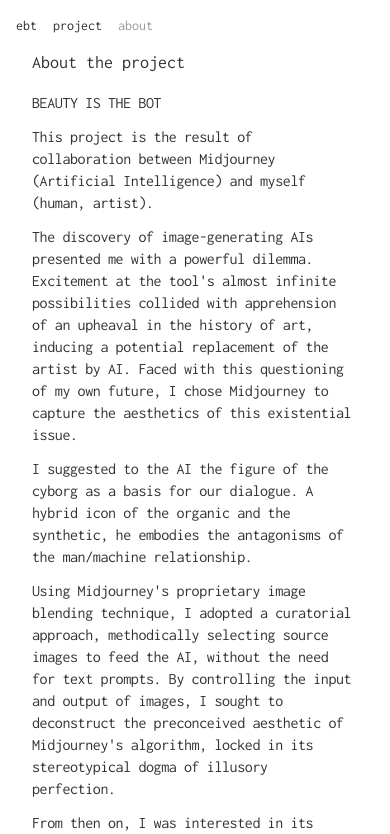
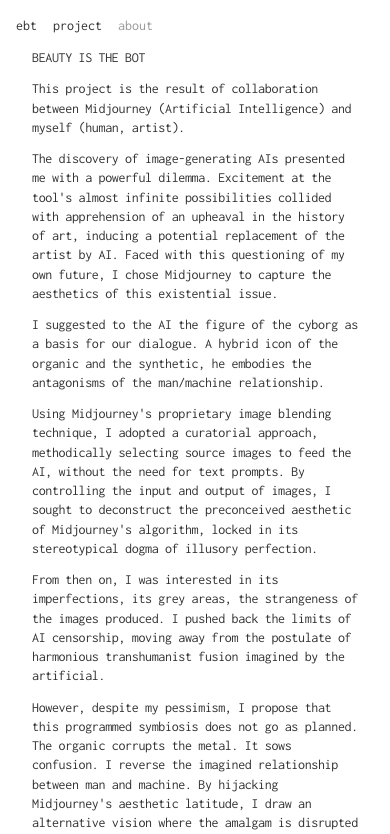
Before and after one commit to ebt-repository/cursorrevamp, a React (Vite) app: page /about in a window 390 px wide. Shown: the top 834 px of the page. Built offline with nearby package versions, Linux system fonts and the light colour scheme.

Commit message:
Remove sentence and adjust text size
- Removed the first sentence from the "About the project" section on the mobile version of the About page.
- Decreased the text size and word spacing for improved readability.
[skip gpt_engineer]

```diff
--- a/src/pages/About.tsx
+++ b/src/pages/About.tsx
@@ -7,8 +7,7 @@ const About = () => {
       <main className="flex-1 px-8 py-12">
         <div className="max-w-2xl mx-auto space-y-8">
           <section>
-            <h2 className="text-lg mb-4">About the project</h2>
-            <div className="space-y-3 leading-snug tracking-tight">
+            <div className="space-y-3 leading-snug tracking-tight text-sm md:text-base md:tracking-normal">
               <p>BEAUTY IS THE BOT</p>
               <p>
                 This project is the result of collaboration between Midjourney (Artificial Intelligence) and myself (human, artist).
```
